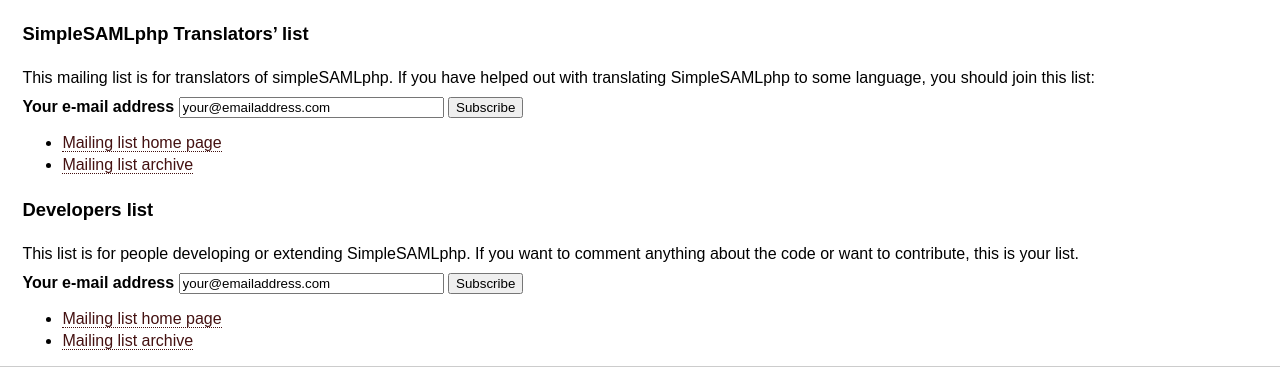
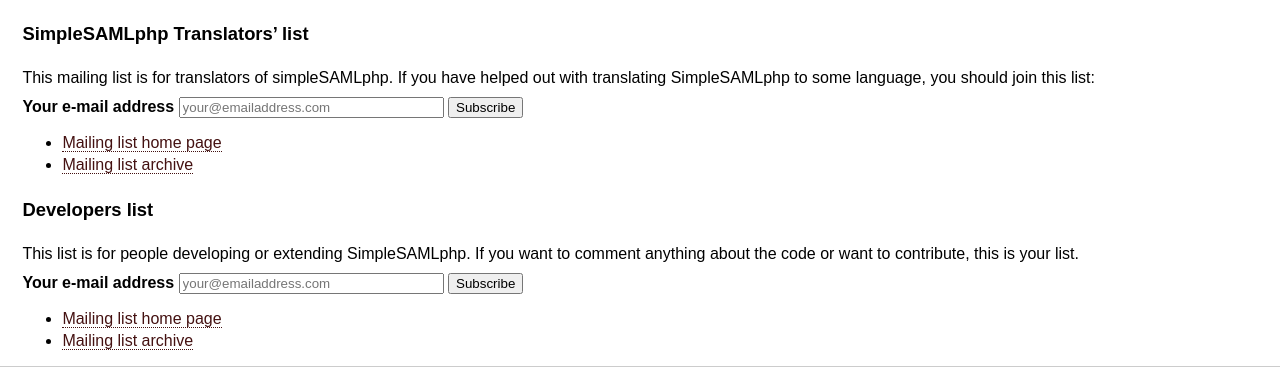
Before and after one commit to simplesamlphp/simplesamlphp.github.io, a Jekyll site: the page built from lists/index.md, in a window 1280 px wide. Shown: the part 618-993 px from the top of the page. Built offline with Jekyll 4.4.1, drawn with Linux system fonts in a browser that asks for light colours.

Commit message:
other forms problems in mailing list page

```diff
--- a/lists/index.md
+++ b/lists/index.md
@@ -40,8 +40,8 @@
 
 <form action="http://groups.google.com/group/simplesamlphp-translation/boxsubscribe">
 <strong>Your e-mail address</strong>
-<input type="text" name="email" size="30" value="your@emailaddress.com" />
-<input type=submit name="sub" value="Subscribe">
+<input type="text" name="email" size="30" placeholder="your@emailaddress.com" />
+<input type="submit" name="sub" value="Subscribe">
 </form>
 
 * [Mailing list home page](http://groups.google.com/group/simplesamlphp-translation)
@@ -55,8 +55,8 @@
 
 <form action="http://groups.google.com/group/simplesamlphp-dev/boxsubscribe">
 <strong>Your e-mail address</strong>
-<input type="text" name="email" size="30" value="your@emailaddress.com" />
-<input type=submit name="sub" value="Subscribe">
+<input type="text" name="email" size="30" placeholder="your@emailaddress.com" />
+<input type="submit" name="sub" value="Subscribe">
 </form>
 
 * [Mailing list home page](http://groups.google.com/group/simplesamlphp-dev)
```
